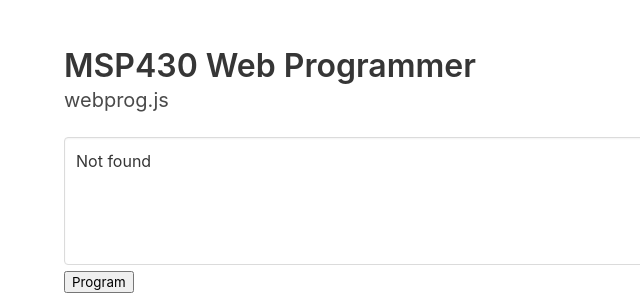
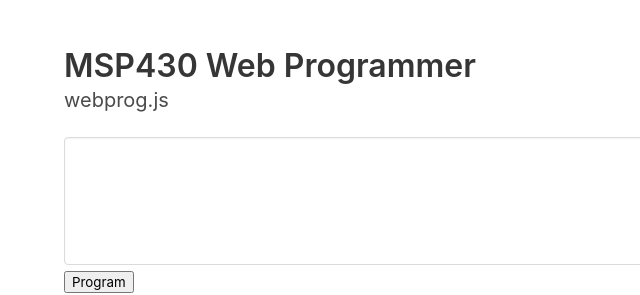
Before and after one commit to cuplsensor/webprog, a plain HTML site: page index.html in a window 1280 px wide. Shown: the top 295 px of the page, 0-640 px from the left. Drawn offline with Linux system fonts and the light colour scheme; no server answers.

Commit message:
Update index.html

```diff
--- a/index.html
+++ b/index.html
@@ -20,20 +20,6 @@
   <meta name="theme-color" content="#fafafa">
 
   <script src="js/jquery-3.5.1.min.js"></script>
-  <script>
-    $(function() {
-      const urlParams = new URLSearchParams(window.location.search);
-      const txturl = urlParams.get('txturl');
-      if (txturl !== "") {
-        fetch(txturl, {mode: 'cors'})
-          .then(response => response.text())
-          .then((txtdata) => {
-          $("textarea#titxt").val(txtdata);
-        });
-      }
-
-    });
-  </script>
   <script src="webprog.js"></script>
   <script>
     let configsubject;
@@ -44,7 +30,6 @@
       configsubject = new ConfigSubject();
       controller = new Controller(configsubject);
       view = new View(controller, "btnprog", "titxt", "logtxt");
-
     }
 
     window.onload = init;
```
